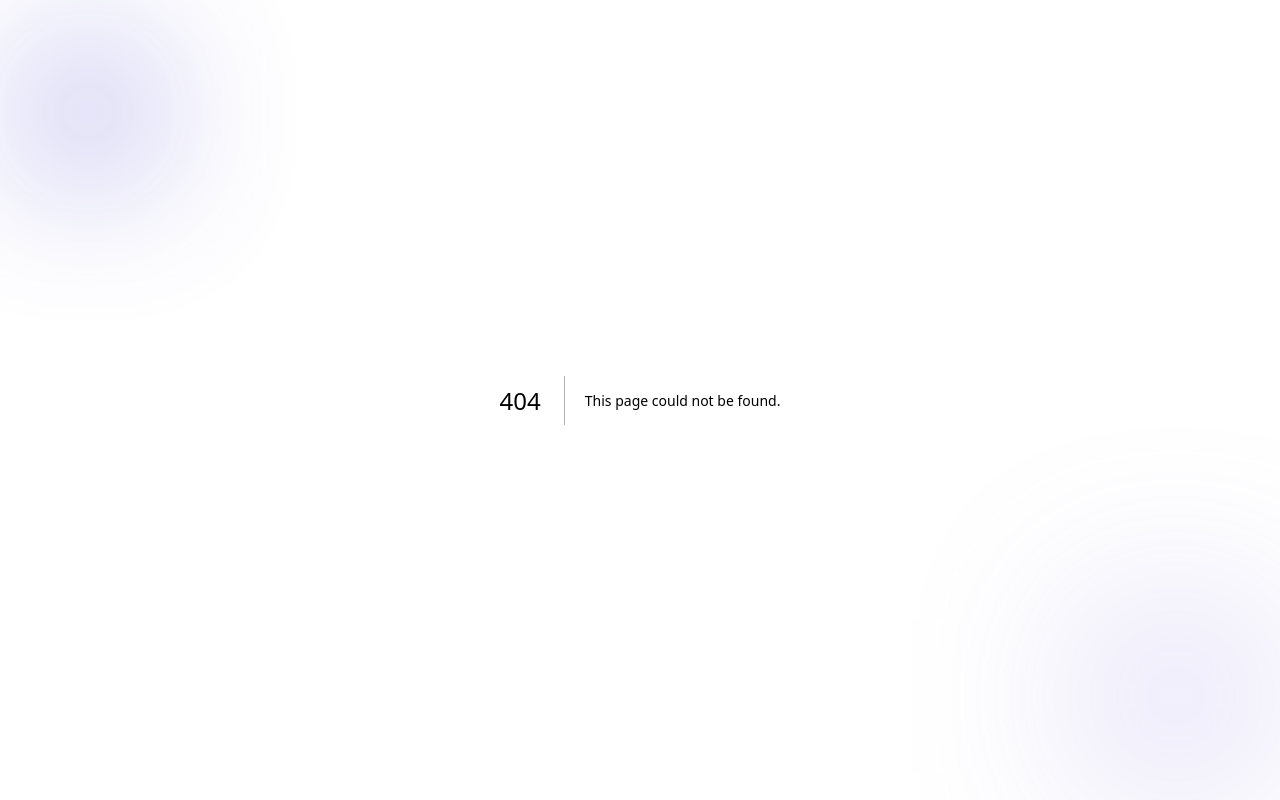
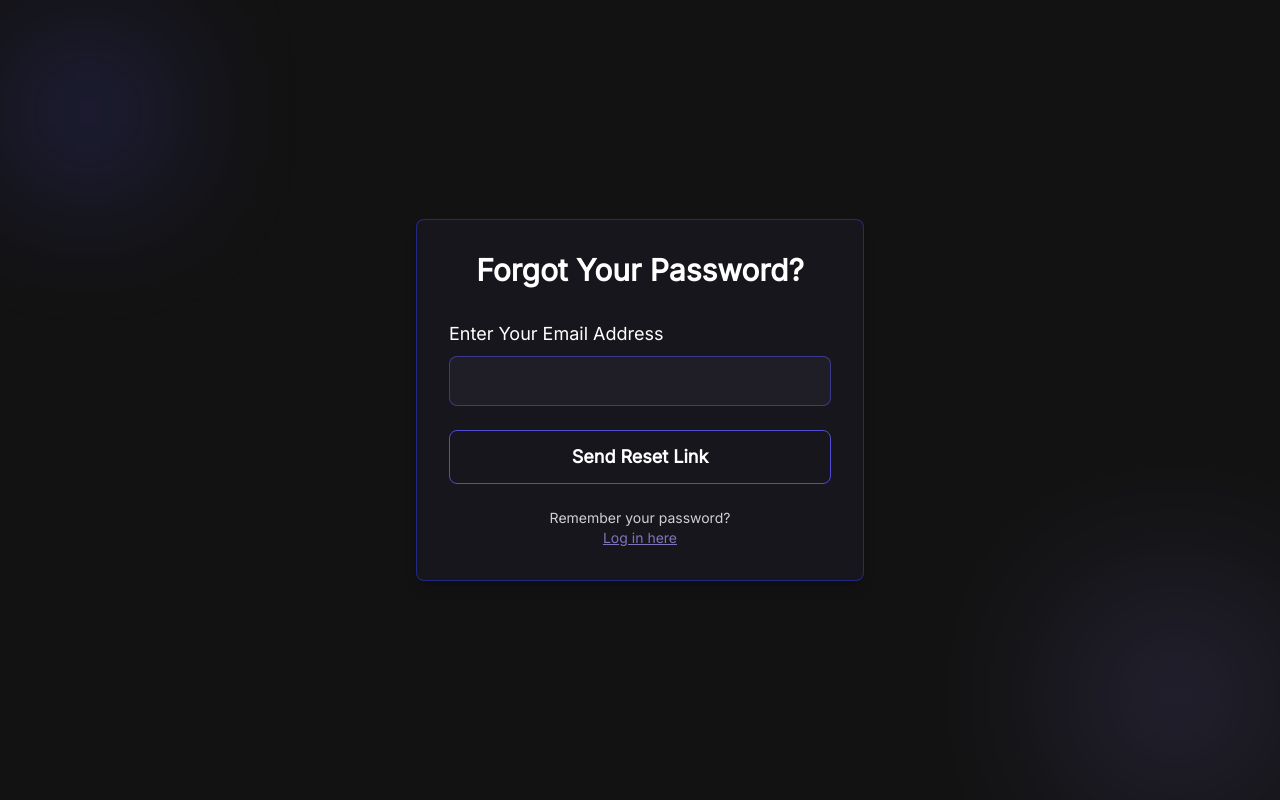
Before and after one commit to dreadfulstep/host, a Next.js app in the folder frontend/: page /forgot-password in a window 1280 px wide. Before the commit this address had no page. Built offline with nearby package versions, Linux system fonts and the light colour scheme.

Commit message:
Forgot password page, 404 page

```diff
--- /dev/null
+++ b/frontend/src/app/(auth)/forgot-password/page.tsx
@@ -0,0 +1,76 @@
+"use client";
+
+import { useState } from "react";
+import Link from "next/link";
+
+export default function ForgotPasswordPage() {
+  const [email, setEmail] = useState("");
+  const [isSubmitting, setIsSubmitting] = useState(false);
+  const [message, setMessage] = useState<string | null>(null);
+
+  const handleResetPassword = async (e: React.FormEvent) => {
+    e.preventDefault();
+    setIsSubmitting(true);
+
+    // ADD LOGIC
+
+    setMessage(`A password reset link has been sent to ${email}.`);
+    setIsSubmitting(false);
+    setEmail("");
+  };
+
+  return (
+    <div className="min-h-screen flex justify-center items-center">
+      <div className="w-full max-w-sm sm:max-w-md p-8 border-primary-a0/60 bg-primary-a20/5 border rounded-lg shadow-lg">
+        <h1 className="text-3xl font-semibold text-white text-center mb-8">
+          Forgot Your Password?
+        </h1>
+        <form onSubmit={handleResetPassword} className="space-y-6">
+          <div>
+            <label
+              htmlFor="email"
+              className="block text-lg font-medium text-white"
+            >
+              Enter Your Email Address
+            </label>
+            <input
+              type="email"
+              id="email"
+              value={email}
+              onChange={(e) => setEmail(e.target.value)}
+              required
+              className="w-full p-3 mt-2 bg-tonal-a10/40 border border-primary-a10/60 text-white rounded-lg focus:outline-none focus:ring-2 focus:ring-primary-a10"
+            />
+          </div>
+          <div>
+            <button
+              type="submit"
+              disabled={isSubmitting}
+              className="w-full py-3 border border-primary-a10 text-white text-lg font-semibold rounded-lg hover:bg-primary-a20/20 transition duration-300 disabled:bg-primary-a40 cursor-not-allowed"
+            >
+              {isSubmitting ? "Sending..." : "Send Reset Link"}
+            </button>
+          </div>
+        </form>
+
+        {message && (
+          <div className="mt-6 text-center text-lg text-white">
+            <p>{message}</p>
+          </div>
+        )}
+
+        <div className="mt-6 text-center">
+          <p className="text-sm text-white opacity-80 flex flex-col">
+            Remember your password?{" "}
+            <Link
+              href="/login"
+              className="text-primary-a40 underline hover:text-primary-a20 transition duration-200"
+            >
+              Log in here
+            </Link>
+          </p>
+        </div>
+      </div>
+    </div>
+  );
+}
--- a/frontend/src/app/(auth)/login/page.tsx
+++ b/frontend/src/app/(auth)/login/page.tsx
@@ -1,4 +1,4 @@
-"use client"
+"use client";
 
 import Link from "next/link";
 import { useState } from "react";
@@ -14,7 +14,7 @@ export default function LoginPage() {
   };
 
   return (
-    <div className="min-h-screen flex justify-center items-center bg-surface-a0">
+    <div className="min-h-screen flex justify-center items-center">
       <div className="w-full max-w-md p-8 border-primary-a0/60 bg-primary-a20/5 border rounded-lg shadow-lg">
         <h1 className="text-3xl font-semibold text-white text-center mb-8">
           Login to Your Account
@@ -71,6 +71,15 @@ export default function LoginPage() {
               Sign up here
             </Link>
           </p>
+          <p className="text-sm text-white opacity-80 flex flex-col mt-2">
+            Forgot your password?{" "}
+            <Link
+              href="/forgot-password"
+              className="text-primary-a40 underline hover:text-primary-a20 transition duration-200"
+            >
+              Reset it here
+            </Link>
+          </p>
         </div>
       </div>
     </div>
--- a/frontend/src/app/(auth)/sign-up/page.tsx
+++ b/frontend/src/app/(auth)/sign-up/page.tsx
@@ -19,7 +19,7 @@ export default function SignUpPage() {
   };
 
   return (
-    <div className="min-h-screen flex justify-center items-center bg-surface-a0">
+    <div className="min-h-screen flex justify-center items-center">
       <div className="w-full max-w-sm sm:max-w-md p-8 border-primary-a0/60 bg-primary-a20/5 border rounded-lg shadow-lg">
         <h1 className="text-3xl font-semibold text-white text-center mb-8">
           Create an Account
--- /dev/null
+++ b/frontend/src/app/not-found.tsx
@@ -0,0 +1,20 @@
+"use client"
+
+import Link from "next/link";
+
+export default function NotFoundPage() {
+  return (
+    <div className="min-h-screen flex flex-col justify-center items-center text-white">
+      <div className="text-center">
+        <h1 className="text-6xl font-bold mb-4 text-primary-a40">404</h1>
+        <p className="text-xl mb-6">Oops! The page you're looking for does not exist.</p>
+        <Link
+          href="/"
+          className="bg-primary-a10 hover:bg-primary-a20 text-white py-2 px-4 rounded-lg text-lg font-semibold transition duration-300"
+        >
+          Go Back Home
+        </Link>
+      </div>
+    </div>
+  );
+}
```
Also changed, not shown: frontend/src/app/(dashboard)/(admin)/admin/page.tsx (added), frontend/src/app/(dashboard)/(user)/page.tsx (added).
